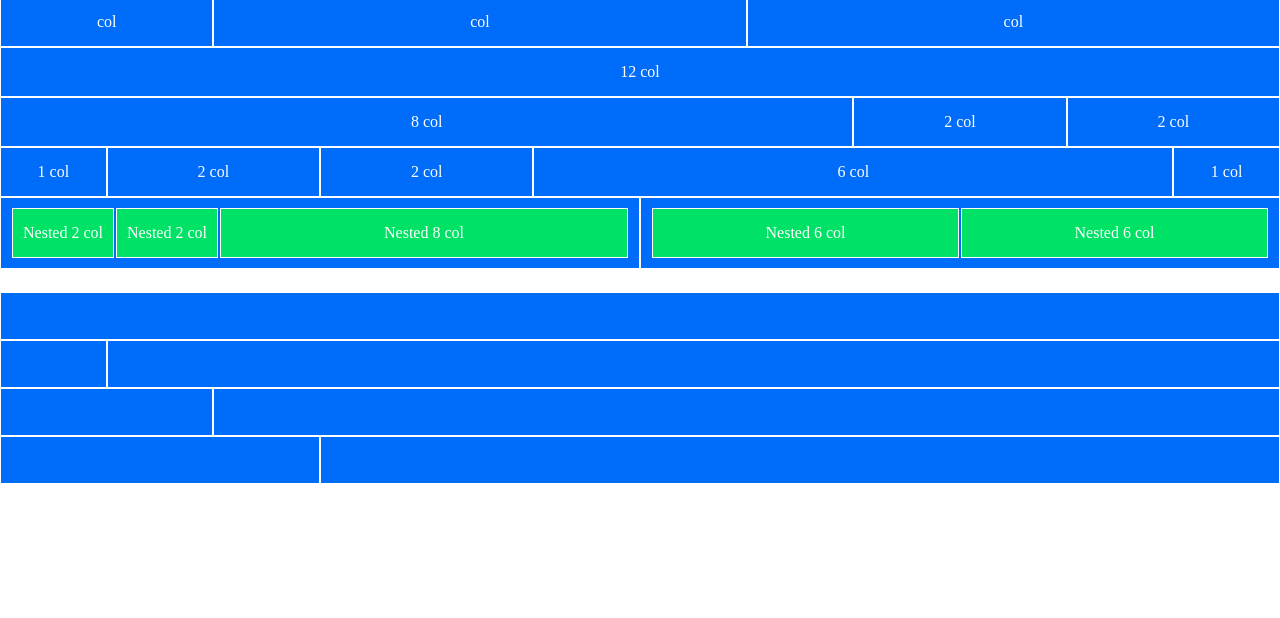
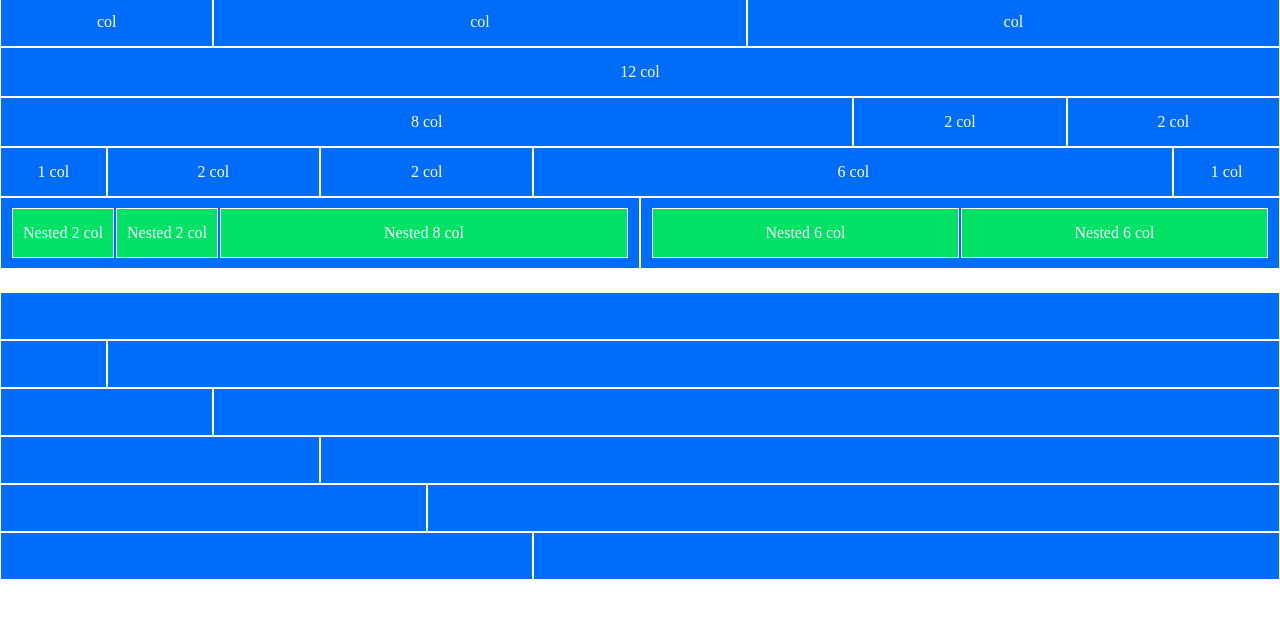
Before and after one commit to RominaMalimban/html-css-12bool, a plain HTML site: page index.html in a window 1280 px wide. Shown: the part 90-708 px from the top of the page. Drawn offline with Linux system fonts and the light colour scheme.

Commit message:
row 5 e row 6 container 2

```diff
--- a/index.html
+++ b/index.html
@@ -97,6 +97,20 @@
             <div class="col-3"></div>
             <div class="col-9"></div>
         </div>
+
+        <!-- row 5 -->
+        <div class="row">
+            <div class="col-4"></div>
+            <div class="col-8"></div>
+        </div>
+
+        <!-- row 6 -->
+        <div class="row">
+            <div class="col-5"></div>
+            <div class="col-7"></div>
+        </div>
+
+
     </div>
 </body>
 </html>
```
